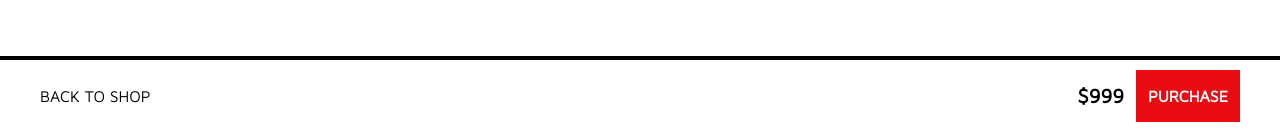
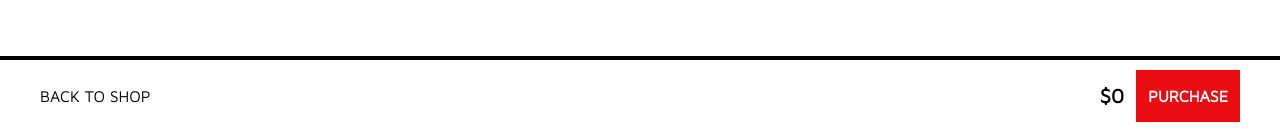
Before and after one commit to Himesh9512/Shopping-cart, a React (Create React App) app: page /cart in a window 1280 px wide. Shown: the part 667-797 px from the top of the page. Built offline with nearby package versions, Linux system fonts and the light colour scheme.

Commit message:
Complete cart logic

```diff
--- a/src/components/Button/Button.jsx
+++ b/src/components/Button/Button.jsx
@@ -3,7 +3,7 @@ import React from "react";
 const Button = ({ price, onClick, innerText }) => {
 	return (
 		<div className="flex">
-			<div className="p-3 text-xl font-bold">${price}</div>
+			<div className="p-3 text-xl font-bold">${price.toLocaleString("en-US")}</div>
 			<button
 				onClick={onClick}
 				className="flex cursor-pointer items-center justify-center bg-accent p-3 font-bold text-white hover:bg-red-500 focus-visible:outline focus-visible:outline-2 focus-visible:outline-offset-2 focus-visible:outline-accent">
--- a/src/components/CartItem/CartItem.jsx
+++ b/src/components/CartItem/CartItem.jsx
@@ -23,7 +23,7 @@ const CartItem = ({ bike, addBikeToCart, removeBikeFromCart }) => {
 			</div>
 			<div className="flex w-full justify-center py-3 text-2xl">
 				<span className="font-bold">Price:</span>
-				<span>${bike.price}</span>
+				<span>${bike.price.toLocaleString("en-US")}</span>
 			</div>
 
 			<div className="my-2 flex w-full justify-evenly">
--- a/src/components/ProductSection/ProductSection.jsx
+++ b/src/components/ProductSection/ProductSection.jsx
@@ -3,7 +3,7 @@ import React from "react";
 import Button from "../Button/Button";
 import TechSpec from "./TechSpec";
 
-import { getBike } from "../../utils/getBike";
+import { getBike } from "../../utils/utils";
 import { useParams } from "react-router-dom";
 
 const ProductSection = ({ addBikeToCart }) => {
--- a/src/routes/Cart.jsx
+++ b/src/routes/Cart.jsx
@@ -5,7 +5,10 @@ import { Link } from "react-router-dom";
 import Button from "../components/Button/Button";
 import CartItem from "../components/CartItem/CartItem";
 
+import { totalPrice } from "../utils/utils";
+
 const Cart = ({ shoppingCart, addBikeToCart, removeBikeFromCart }) => {
+	const price = totalPrice(shoppingCart);
 	return (
 		<main className="h-full w-full">
 			<div className="max-w-screen flex h-[90vh] w-full flex-col">
@@ -24,7 +27,11 @@ const Cart = ({ shoppingCart, addBikeToCart, removeBikeFromCart }) => {
 					<Link to="/shop">
 						<button className="text">BACK TO SHOP</button>
 					</Link>
-					<Button price="999" onClick={() => alert("Vapas mat aana!")} innerText="PURCHASE" />
+					<Button
+						price={price}
+						onClick={() => alert("Thank you for being part of Ducati <3")}
+						innerText="PURCHASE"
+					/>
 				</div>
 			</div>
 		</main>
--- a/src/utils/data/data.js
+++ b/src/utils/data/data.js
@@ -28,7 +28,7 @@ export const bikes = [
 		description:
 			"Exploration. Fun. Performance. And a great desire to take and leave towards the horizon. The identity of this bike leaves no room for doubt: just looking at it, it brings you into the atmosphere of Dakar racing.",
 		image: Img1,
-		price: "16,795",
+		price: 16795,
 	},
 	{
 		id: 2,
@@ -40,7 +40,7 @@ export const bikes = [
 		description:
 			"The twin-cylinder Panigale has been given a thorough makeover. Renamed the Panigale V2, it takes a totally new design, it features sophisticated electronics based on a 6-axis inertial platform and, thanks to a more comfortable rider seat and the suspension set-up, offers better yet safer sports performance while making road riding more enjoyable and user-friendly than ever.",
 		image: Img2,
-		price: "17,795",
+		price: 17795,
 	},
 	{
 		id: 3,
@@ -52,7 +52,7 @@ export const bikes = [
 		description:
 			"The Panigale V2 Bayliss 1st Championship 20th Anniversary celebrates one of the most successful riders of all time and the symbol of an entire community: Troy Bayliss. A special motorcycle, manufactured in a numbered series, the pure expression of Ducati sportsmanship and a tribute to a timeless passion.",
 		image: Img3,
-		price: "21,000",
+		price: 21000,
 	},
 	{
 		id: 4,
@@ -64,7 +64,7 @@ export const bikes = [
 		description:
 			"The Panigale V4 MY23 represents the last step in the characteristic path of Borgo Panigale's sports bikes. As is the case with motorcycles engaged in MotoGP and WorldSBK, the Panigale V4 is updated and improved year after year, and the 2022 version represents the most significant evolution since its launch year.",
 		image: Img4,
-		price: "23,295",
+		price: 23295,
 	},
 	{
 		id: 5,
@@ -76,7 +76,7 @@ export const bikes = [
 		description:
 			"The Panigale V4 MY23 represents the last step in the characteristic path of Borgo Panigale's sports bikes. As is the case with motorcycles engaged in MotoGP and WorldSBK, the Panigale V4 is updated and improved year after year, and the 2022 version represents the most significant evolution since its launch year.",
 		image: Img5,
-		price: "29,995",
+		price: 29995,
 	},
 	{
 		id: 6,
@@ -88,7 +88,7 @@ export const bikes = [
 		description:
 			"Ducati presents the new Panigale V4 R: the bike that adopts technical solutions previously reserved for MotoGP and WorldSBK Championship.",
 		image: Img6,
-		price: "44,995",
+		price: 44995,
 	},
 	{
 		id: 7,
@@ -100,7 +100,7 @@ export const bikes = [
 		description:
 			"The Panigale V4 SP2 is the top-of-the-range model for Ducati super sports bikes: a special, exciting numbered-version for track riding, even more intuitive and less strenuous for non-professional riders.",
 		image: Img7,
-		price: "39,500",
+		price: 39500,
 	},
 	{
 		id: 8,
@@ -112,7 +112,7 @@ export const bikes = [
 		description:
 			"The new Streetfighter V2 is a sports naked with a one-of-a-kind character. It accommodates the needs of those looking for a bike that can combine the sporty DNA of the Panigale V2 with both the attitude and style of the much-admired Streetfighter.",
 		image: Img8,
-		price: "16,995",
+		price: 16995,
 	},
 	{
 		id: 9,
@@ -124,7 +124,7 @@ export const bikes = [
 		description:
 			"The Streetfighter V4 was an instant success and set new performance benchmarks in the super sports naked segment. Universally appreciated for its aggressive and minimalist aesthetic, characterized by a front inspired by the Joker of the comics, the Streetfighter V4 immediately entered the hearts of enthusiasts.",
 		image: Img9,
-		price: "19,995",
+		price: 19995,
 	},
 	{
 		id: 10,
@@ -136,7 +136,7 @@ export const bikes = [
 		description:
 			"The Streetfighter V4 was an instant success and set new performance benchmarks in the super sports naked segment. Universally appreciated for its aggressive and minimalist aesthetic, characterized by a front inspired by the Joker of the comics, the Streetfighter V4 immediately entered the hearts of enthusiasts.",
 		image: Img10,
-		price: "25,195",
+		price: 25195,
 	},
 	{
 		id: 11,
@@ -148,7 +148,7 @@ export const bikes = [
 		description:
 			"The top-of-the-range model in the Streetfighter family is the new Streetfighter V4 SP2 in a numbered version. A bike ready to take to the track, thanks to exclusive technical equipment that combines the Fight Formula with SP specifications, making it even more effective in sporty riding and particularly on the circuit.",
 		image: Img11,
-		price: "37,995",
+		price: 37995,
 	},
 	{
 		id: 12,
@@ -160,7 +160,7 @@ export const bikes = [
 		description:
 			"The epitome of engineering excellence, cutting-edge technology and aerodynamic design. The new Superleggera V4 represents the dream of designing the only motorcycle in the world approved for road use with carbon fibre frame, swinging arm and rims with an unbeatable power/weight ratio of 1.54 hp/kg.",
 		image: Img12,
-		price: "100,000",
+		price: 100000,
 	},
 	{
 		id: 13,
@@ -172,7 +172,7 @@ export const bikes = [
 		description:
 			"The Ducati Multistrada family continues its evolution with the Multistrada V2: the ideal bike to fully enjoy every route, versatile in everyday use and in the city, always with the sportiness and unmistakable style that characterize every Ducati.",
 		image: Img13,
-		price: "15,295",
+		price: 15295,
 	},
 	{
 		id: 14,
@@ -184,7 +184,7 @@ export const bikes = [
 		description:
 			"The Ducati Multistrada family continues its evolution with the Multistrada V2: the ideal bike to fully enjoy every route, versatile in everyday use and in the city, always with the sportiness and unmistakable style that characterize every Ducati.",
 		image: Img14,
-		price: "17,895",
+		price: 17895,
 	},
 	{
 		id: 15,
@@ -196,7 +196,7 @@ export const bikes = [
 		description:
 			"Get ready to discover the fourth Multistrada generation. Sportier and more touring, stronger in off-road use and easier in urban action. Lightweight and compact, with the new 170 HP V4 Granturismo engine for a sporty and exciting ride on mixed terrain.",
 		image: Img15,
-		price: "27,195",
+		price: 27195,
 	},
 	{
 		id: 16,
@@ -208,7 +208,7 @@ export const bikes = [
 		description:
 			"The new Multistrada V4 Rally is the ideal travel companion in all conditions, as easy and intuitive in the urban jungle as it is on the most daring off-road routes. High-performance, robust and reliable thanks to the V4 Granturismo and extended service intervals, it will carry you wherever your adventurous heart desires.",
 		image: Img16,
-		price: "29,995",
+		price: 29995,
 	},
 	{
 		id: 17,
@@ -220,7 +220,7 @@ export const bikes = [
 		description:
 			"The design of the SuperSport 950 evolves thanks to the fairings designed by the Ducati Style Centre which give the bike more sportiness, dynamism, fluidity in shapes and a strong and decisive resemblance to the Panigale V4, together with the full-LED headlamp equipped with DRL.",
 		image: Img17,
-		price: "15,195",
+		price: 15195,
 	},
 	{
 		id: 18,
@@ -232,6 +232,6 @@ export const bikes = [
 		description:
 			"The design of the SuperSport 950 evolves thanks to the fairings designed by the Ducati Style Centre which give the bike more sportiness, dynamism, fluidity in shapes and a strong and decisive resemblance to the Panigale V4, together with the full-LED headlamp equipped with DRL.",
 		image: Img18,
-		price: "17,695",
+		price: 17695,
 	},
 ];
--- a/src/utils/getBike.js
+++ /dev/null
@@ -1,6 +0,0 @@
-import { bikes } from "./data/data";
-
-export const getBike = (id) => {
-	const bike = bikes.find((x) => x.id === id);
-	return bike;
-};
--- /dev/null
+++ b/src/utils/utils.js
@@ -0,0 +1,15 @@
+import { bikes } from "./data/data";
+
+export const getBike = (id) => {
+	const bike = bikes.find((x) => x.id === id);
+	return bike;
+};
+
+export const totalPrice = (shoppingCart) => {
+	let newCart = [...shoppingCart];
+	if (!newCart) return 0;
+	let total = newCart.reduce((total, bike) => {
+		return total + bike.price * bike.quantity;
+	}, 0);
+	return total;
+};
```
